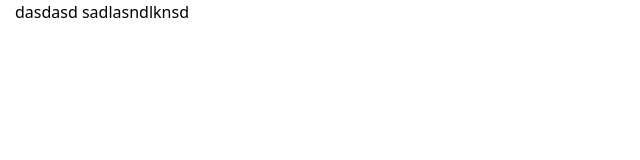
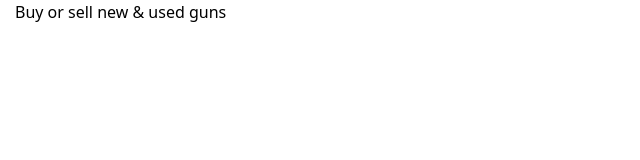
Before and after one commit to kirtankeraliya/new-gun, a website: page index.html in a window 1280 px wide. Shown: the full height of the page, 0-640 px from the left. Drawn offline with nearby package versions, Linux system fonts and the light colour scheme.

Commit message:
hero section

```diff
--- a/index.html
+++ b/index.html
@@ -11,7 +11,7 @@
 </head>
 <body>
     <div class="container">
-dasdasd sadlasndlknsd
+        Buy or sell new & used guns
     </div>
 </body>
 </html>
```
